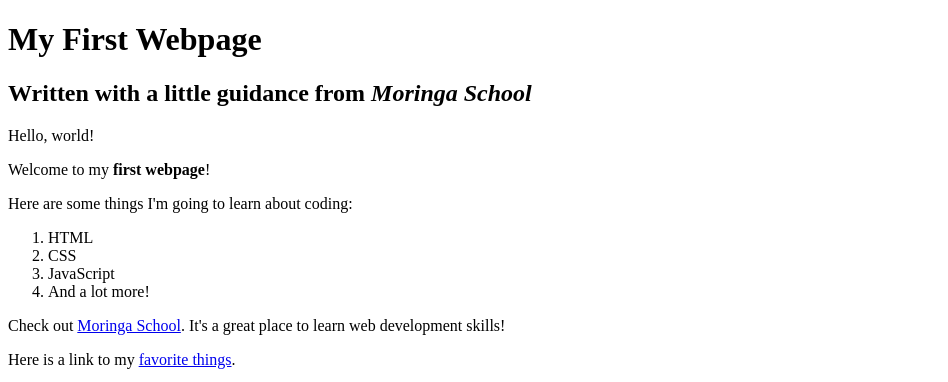
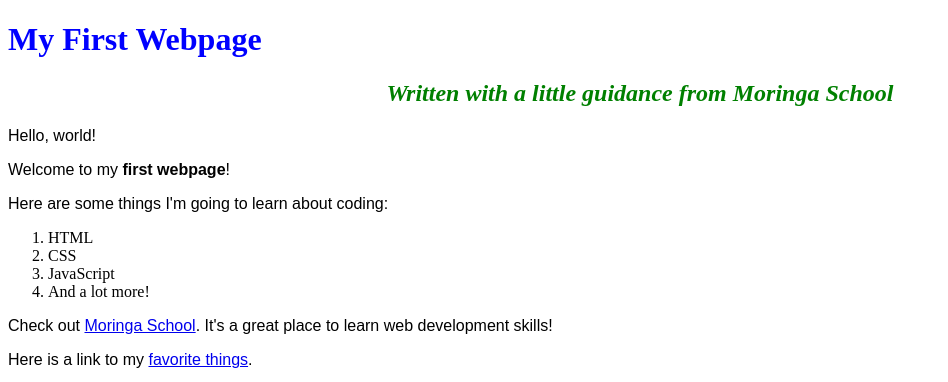
Before and after one commit to Apiyo4/my-first-website, a plain HTML site: page index.html in a window 1280 px wide. Shown: the top 382 px of the page, without its empty margins (0-948 px from the left). Drawn offline with Linux system fonts and the light colour scheme.

Commit message:
change html name

```diff
--- /dev/null
+++ b/css/styles.css
@@ -0,0 +1,14 @@
+h1 {
+  color: blue;
+}
+h2 {
+  color: green;
+  font-style: italic;
+  text-align:center;
+}
+p {
+  font-family: sans-serif;
+}
+ul {
+  line-height: 40px;
+}
--- a/my-first-webpage.html
+++ b/index.html
@@ -2,6 +2,7 @@
 <html>
   <head>
     <title>My first webpage!</title>
+    <link rel="stylesheet" href="css/styles.css" type="text/css">
   </head>
   <body>
     <h1>My First Webpage</h1>
```
